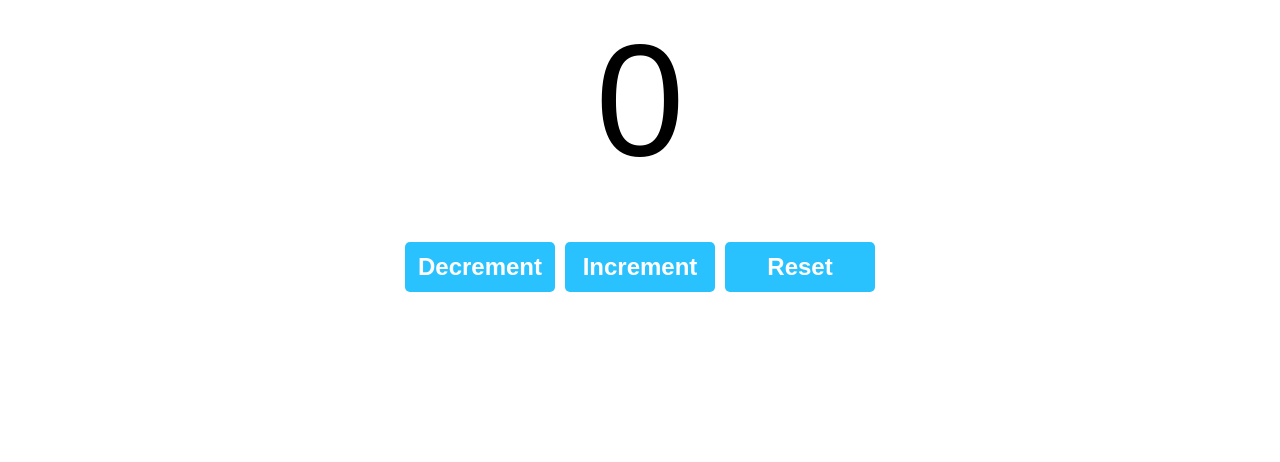
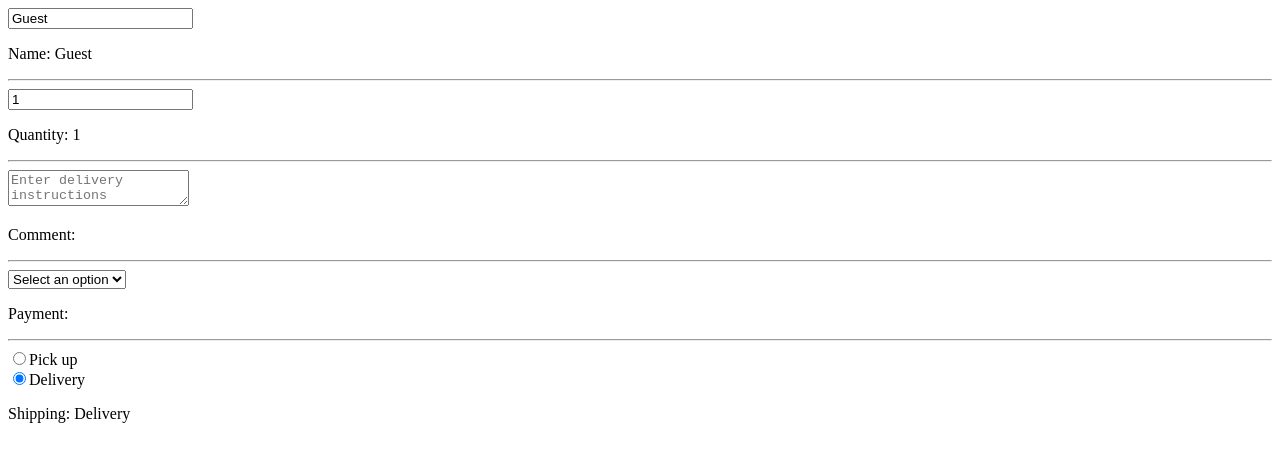
Before and after one commit to fulopzsolt1999/Mechwart-software_dev, a React (Vite) app in the folder Second and Third semester/Web-dev/React/Full course -2024-/my-react-app/: page / in a window 1280 px wide. Shown: the top 462 px of the page. Built offline with nearby package versions, Linux system fonts and the light colour scheme.

Commit message:
Change events

```diff
--- a/Second and Third semester/Web-dev/React/Full course -2024-/my-react-app/src/App.jsx
+++ b/Second and Third semester/Web-dev/React/Full course -2024-/my-react-app/src/App.jsx
@@ -1,11 +1,9 @@
-//import MyComponent from "./UseState/MyComponent.jsx";
-import Counter from "./UseState/Counter.jsx";
+import MyComponent from "./Change events/MyComponent.jsx";
 
 function App() {
    return (
       <>
-         {/* <MyComponent /> */}
-         <Counter />
+         <MyComponent />
       </>
    );
 }
--- /dev/null
+++ b/Second and Third semester/Web-dev/React/Full course -2024-/my-react-app/src/Change events/MyComponent.jsx
@@ -0,0 +1,70 @@
+import {useState} from "react";
+export default function MyComponent() {
+   const [name, setName] = useState("Guest");
+   const [quantity, setQuantity] = useState(1);
+   const [comment, setComment] = useState("");
+   const [payment, setPayment] = useState("");
+   const [shipping, setShipping] = useState("Delivery");
+
+   function handleNameChange(e) {
+      setName(e.target.value);
+   }
+   function handleQuantityChange(e) {
+      setQuantity(e.target.value);
+   }
+   function handleCommentChange(e) {
+      setComment(e.target.value);
+   }
+   function handlePaymentChange(e) {
+      setPayment(e.target.value);
+   }
+   function handleShippingChange(e) {
+      setShipping(e.target.value);
+   }
+
+   return (
+      <div>
+         <input value={name} onChange={handleNameChange} />
+         <p>Name: {name}</p>
+         <hr />
+         <input value={quantity} onChange={handleQuantityChange} type="number" />
+         <p>Quantity: {quantity}</p>
+         <hr />
+         <textarea
+            value={comment}
+            onChange={handleCommentChange}
+            placeholder="Enter delivery instructions"
+         />
+         <p>Comment: {comment}</p>
+         <hr />
+         <select value={payment} onChange={handlePaymentChange}>
+            <option value="">Select an option</option>
+            <option value="Visa">Visa</option>
+            <option value="Mastercard">Mastercard</option>
+            <option value="Giftcard">Giftcard</option>
+         </select>
+         <p>Payment: {payment}</p>
+         <hr />
+         <label>
+            <input
+               type="radio"
+               value="Pick Up"
+               checked={shipping === "Pick up"}
+               onChange={handleShippingChange}
+            />
+            Pick up
+         </label>
+         <br />
+         <label>
+            <input
+               type="radio"
+               value="Delivery"
+               checked={shipping === "Delivery"}
+               onChange={handleShippingChange}
+            />
+            Delivery
+         </label>
+         <p>Shipping: {shipping}</p>
+      </div>
+   );
+}
```
